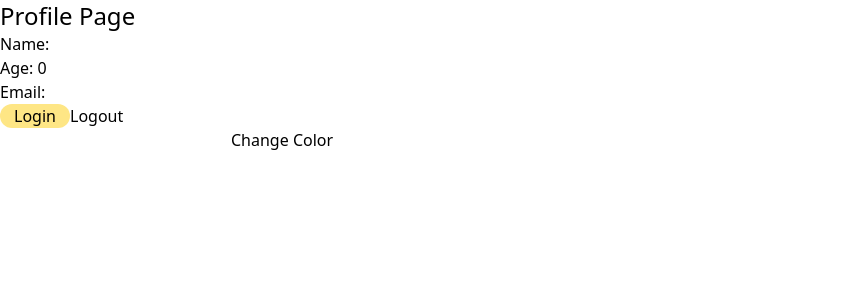
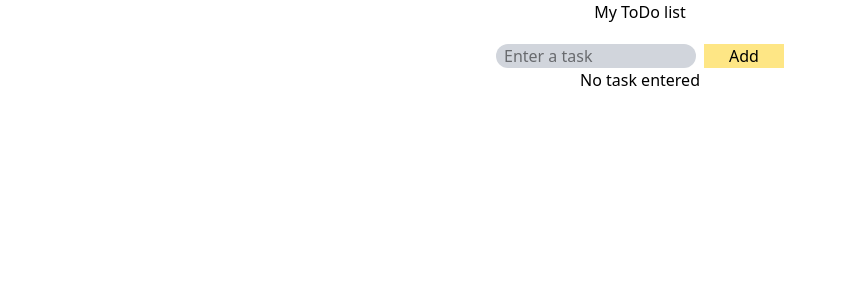
Before and after one commit to AntoineMHB/React-Exercices, a React (Vite) app: page / in a window 1280 px wide. Shown: the top 300 px of the page, without its empty margins (0-847 px from the left). Built offline with nearby package versions, Linux system fonts and the light colour scheme.

Commit message:
Add a ToDO list component

```diff
--- a/src/App.jsx
+++ b/src/App.jsx
@@ -2,13 +2,17 @@ import "./App.css";
 import Profile from "./components/Profile";
 import Login from "./components/Login";
 import ChangeColor from "./components/ChangeColor";
+import InputTask from "./components/InputTask";
+import { Task } from "./components/Task";
 
 function App() {
   return (
     <>
-      <Profile />
+      {/* <Profile />
       <Login />
-      <ChangeColor />
+      <ChangeColor /> */}
+      <InputTask />
+      <Task />
     </>
   );
 }
--- /dev/null
+++ b/src/components/InputTask.jsx
@@ -0,0 +1,32 @@
+import { useDispatch } from "react-redux";
+import { addTask, removeTask } from "../features/task";
+import { useState } from "react";
+
+export default function InputTask() {
+  const [myTask, setMyTask] = useState("");
+  const dispatch = useDispatch();
+  return (
+    <>
+      <h1 className="text-center mb-5">My ToDo list</h1>
+
+      <div className="flex items-center justify-center gap-2">
+        <div className="bg-gray-300 border-amber-200 rounded-full rounded-5 w-[200px]">
+          <input
+            className="text-start pl-2"
+            type="text"
+            placeholder="Enter a task"
+            onChange={(event) => {
+              setMyTask(event.target.value);
+            }}
+          />
+        </div>
+        <button
+          onClick={() => dispatch(addTask({ name: myTask }))}
+          className="bg-amber-200 w-[80px]"
+        >
+          Add
+        </button>
+      </div>
+    </>
+  );
+}
--- /dev/null
+++ b/src/components/Task.jsx
@@ -0,0 +1,10 @@
+import { useSelector } from "react-redux";
+
+export function Task() {
+  const task = useSelector((state) => state.task.value);
+  return (
+    <>
+      <h1 className="text-center">{task.name}</h1>
+    </>
+  );
+}
--- /dev/null
+++ b/src/features/task.jsx
@@ -0,0 +1,23 @@
+import { createSlice } from "@reduxjs/toolkit";
+
+const initialState = { name: "No task entered" };
+
+export const taskSlice = createSlice({
+  name: "task",
+  initialState: {
+    value: initialState,
+  },
+  reducers: {
+    addTask: (state, action) => {
+      state.value = action.payload;
+    },
+
+    removeTask: (state, action) => {
+      state.value = initialState;
+    },
+  },
+});
+
+export const { addTask, removeTask } = taskSlice.actions;
+
+export default taskSlice.reducer;
--- a/src/main.jsx
+++ b/src/main.jsx
@@ -6,11 +6,13 @@ import { configureStore } from "@reduxjs/toolkit";
 import userReducer from "./features/user.jsx";
 import { Provider } from "react-redux";
 import themeReducer from "./features/theme.jsx";
+import taskReducer from "./features/task.jsx";
 
 const store = configureStore({
   reducer: {
     user: userReducer,
     theme: themeReducer,
+    task: taskReducer,
   },
 });
 
```
